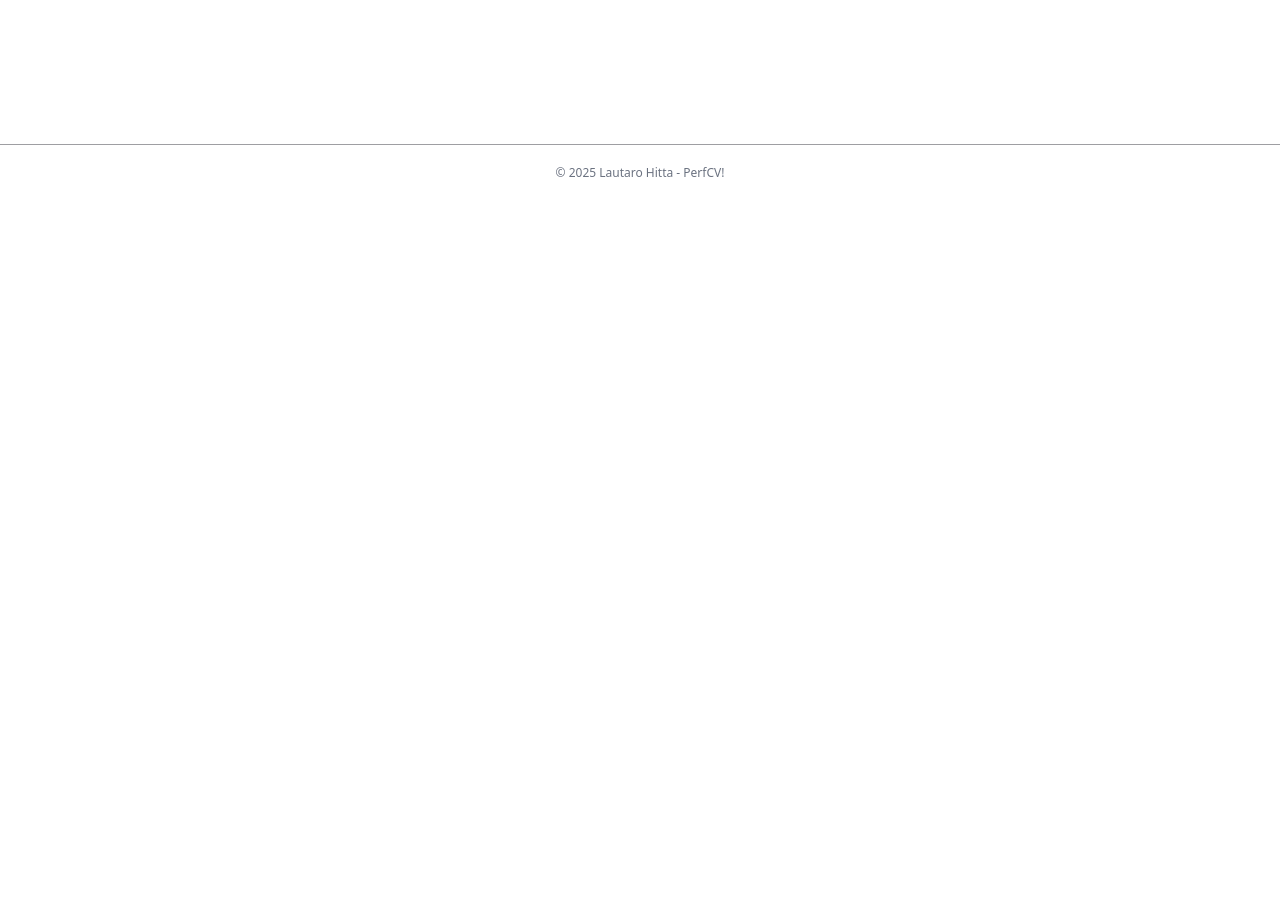
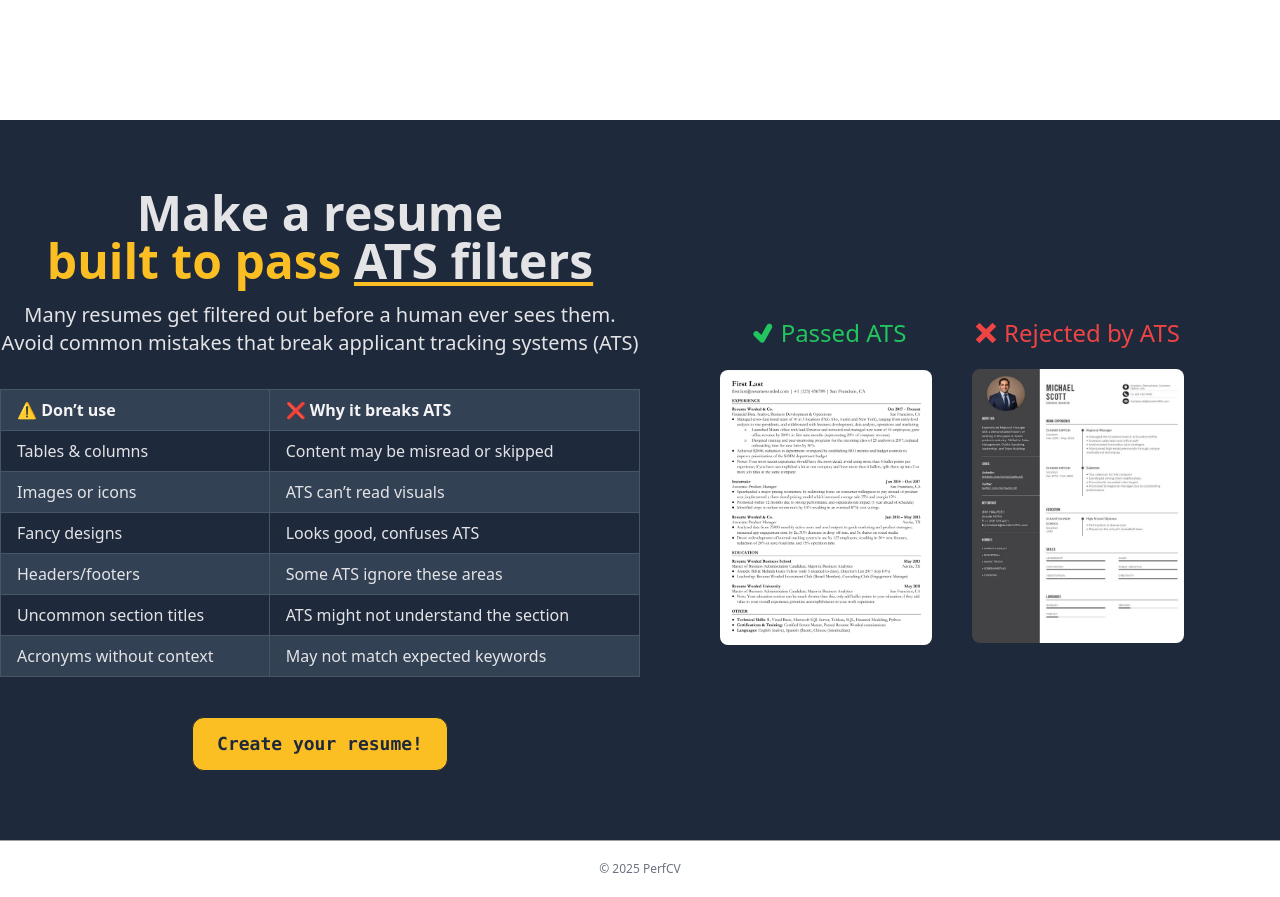
Before and after one commit to hittaLautaro/contract-maker-front, a React (Vite) app: page / in a window 1280 px wide. Shown: the part 600-1497 px from the top of the page. Before the commit the page ends 801 px from the top, so only its background shows below. Built offline with nearby package versions, Linux system fonts and the light colour scheme.

Commit message:
added new section below hero on landing page

```diff
--- a/src/CvForm/CvForm.jsx
+++ b/src/CvForm/CvForm.jsx
@@ -157,7 +157,7 @@ const CvForm = ({ templateId = 1 }) => {
         <div className="fixed inset-0 bg-black bg-opacity-50 flex items-center justify-center z-50">
           <div
             className="bg-white border-2 border-zinc-800 rounded-lg shadow-lg p-4 max-w-5xl max-h-[90vh]  overflow-auto relative"
-            onClick={(e) => e.stopPropagation()} // Prevent closing modal on inner click
+            onClick={(e) => e.stopPropagation()}
           >
             <a
               href="#"
@@ -179,8 +179,8 @@ const CvForm = ({ templateId = 1 }) => {
                   <Page
                     key={i + 1}
                     pageNumber={i + 1}
-                    width={550} // Set fixed width
-                    scale={1.0} // Control zoom level
+                    width={550}
+                    scale={1.0}
                     renderAnnotationLayer={false}
                     renderTextLayer={false}
                     className="pdf-page border-2 border-zinc-800 max-w-40"
--- a/src/Landing/components/Hero.jsx
+++ b/src/Landing/components/Hero.jsx
@@ -4,9 +4,9 @@ import { NavLink } from "react-router-dom";
 
 const Hero = ({ isVisible }) => {
   return (
-    <section className="min-h-[calc(93vh)] bg-white flex items-center justify-center">
+    <section className="min-h-[calc(90vh)] bg-white flex items-center justify-center">
       <div
-        className={`transition-all justify-items-center duration-1000 mb-10 ${
+        className={`transition-all justify-items-center duration-1000 ${
           isVisible ? "opacity-100 translate-y-0" : "opacity-0 translate-y-10"
         }`}
       >
--- /dev/null
+++ b/src/Landing/components/ProofSection.jsx
@@ -0,0 +1,99 @@
+import React from "react";
+import { NavLink } from "react-router-dom";
+import imageBadAts from "../../assets/bad-ats-resume.jpg";
+import imageGoodAts from "../../assets/good-ats-resume.webp";
+import { TiTick } from "react-icons/ti";
+import { Cross } from "lucide-react";
+import { BiCross } from "react-icons/bi";
+import { ImCross } from "react-icons/im";
+
+const ProofSection = () => {
+  const table = [
+    ["Tables & columns", "Content may be misread or skipped"],
+    ["Images or icons", "ATS can’t read visuals"],
+    ["Fancy designs", "Looks good, confuses ATS"],
+    ["Headers/footers", "Some ATS ignore these areas"],
+    ["Uncommon section titles", "ATS might not understand the section"],
+    ["Acronyms without context", "May not match expected keywords"],
+  ];
+
+  return (
+    <section className="min-h-[calc(90vh)] bg-slate-800  flex items-center justify-center">
+      <div className="grid grid-cols-2 h-full w-full">
+        <div className="flex flex-col justify-center items-center h-full w-full px-auto py-12 text-zinc-200 bg-slate-800">
+          <h1 className="text-3xl md:text-4xl lg:text-5xl text-center font-sans font-extrabold leading-tight">
+            Make a resume <br />
+            <span className="text-amber-400">built to pass</span>{" "}
+            <span className="underline decoration-amber-400">ATS filters</span>
+          </h1>
+
+          <p className="text-base md:text-lg lg:text-xl text-center mt-4 max-w-2xl">
+            Many resumes get filtered out before a human ever sees them. Avoid
+            common mistakes that break applicant tracking systems (ATS)
+          </p>
+
+          <div className="mt-8 w-full max-w-3xl overflow-x-auto">
+            <table className="w-full border-collapse border border-slate-600 text-left text-sm sm:text-base">
+              <thead className="bg-slate-700 text-zinc-100">
+                <tr>
+                  <th className="border border-slate-600 px-4 py-2">
+                    ⚠️ Don’t use
+                  </th>
+                  <th className="border border-slate-600 px-4 py-2">
+                    ❌ Why it breaks ATS
+                  </th>
+                </tr>
+              </thead>
+              <tbody>
+                {table.map(([bad, reason], i) => (
+                  <tr
+                    key={i}
+                    className={i % 2 === 0 ? "bg-slate-800" : "bg-slate-700"}
+                  >
+                    <td className="border border-slate-600 px-4 py-2">{bad}</td>
+                    <td className="border border-slate-600 px-4 py-2">
+                      {reason}
+                    </td>
+                  </tr>
+                ))}
+              </tbody>
+            </table>
+          </div>
+
+          <NavLink
+            to="/templates"
+            className="block bg-amber-400 text-slate-800 text-lg mt-10 px-6 py-3 rounded-xl font-semibold font-mono border border-slate-800 hover:bg-amber-500 hover:text-black hover:border-zinc-900 transition-colors duration-300"
+          >
+            Create your resume!
+          </NavLink>
+        </div>
+
+        <div className="flex flex-row gap-10 px-20 pr-24">
+          <div className="flex justify-center items-center flex-col">
+            <h1 className="text-lg md:text-xl lg:text-2xl text-center font-sans font-medium text-green-500 mb-5  decoration-green-500 flex flex-row items-center justify-center">
+              <TiTick size={35} />
+              Passed ATS
+            </h1>
+            <img
+              src={imageGoodAts}
+              alt="Description"
+              className="object-contain w-[calc(450px)] rounded-lg"
+            />
+          </div>
+          <div className="flex justify-center items-center flex-col">
+            <h1 className="text-lg md:text-xl lg:text-2xl text-center font-sans font-medium text-red-500 mb-5  decoration-red-500 flex flex-row items-center justify-center gap-2">
+              <ImCross size={20} /> Rejected by ATS
+            </h1>
+            <img
+              src={imageBadAts}
+              alt="Description"
+              className="object-contain w-[calc(450px)] rounded-lg"
+            />
+          </div>
+        </div>
+      </div>
+    </section>
+  );
+};
+
+export default ProofSection;
--- a/src/Landing/page.jsx
+++ b/src/Landing/page.jsx
@@ -1,7 +1,8 @@
-import React, { useState, useEffect } from "react";
+import { useState, useEffect } from "react";
 
 import Hero from "./components/Hero";
 import Header from "./components/Header";
+import ProofSection from "./components/ProofSection";
 
 const LandingPage = () => {
   const [isVisible, setIsVisible] = useState(false);
@@ -11,13 +12,16 @@ const LandingPage = () => {
   }, []);
 
   return (
-    <div className="min-h-screen bg-white text-black">
+    <div className="flex flex-col min-h-screen">
       <Header />
 
       <Hero id="hero" isVisible={isVisible} />
+      <ProofSection />
 
-      <footer className="border-t border-zinc-700/50 py-5 text-center  text-gray-500">
-        <div className="text-xs">© 2025 Lautaro Hitta - PerfCV!</div>
+      <footer className=" w-full py-5 border-t border-zinc-700/50 bg-white text-center text-gray-500">
+        <p className="text-xs max-w-screen-sm mx-auto px-4 break-words">
+          © 2025 PerfCV
+        </p>
       </footer>
     </div>
   );
--- a/src/Templates/TemplateSelector.jsx
+++ b/src/Templates/TemplateSelector.jsx
@@ -63,7 +63,6 @@ const TemplateSelector = () => {
             onClick={() => handleTemplateSelect(template)}
             className="bg-white rounded-lg shadow-md hover:shadow-lg  duration-300 cursor-pointer p-3 border-2 border-gray-800 hover:scale-105 transition-transform"
           >
-            {/* <div className="bg-black h-80 w-full"></div> */}
             <p className="text-md font-bold text-gray-800 mt-1">
               {template.displayName}
             </p>
```
Also changed, not shown: src/assets/bad-ats-resume.jpg (added), src/assets/good-ats-resume.webp (added).
